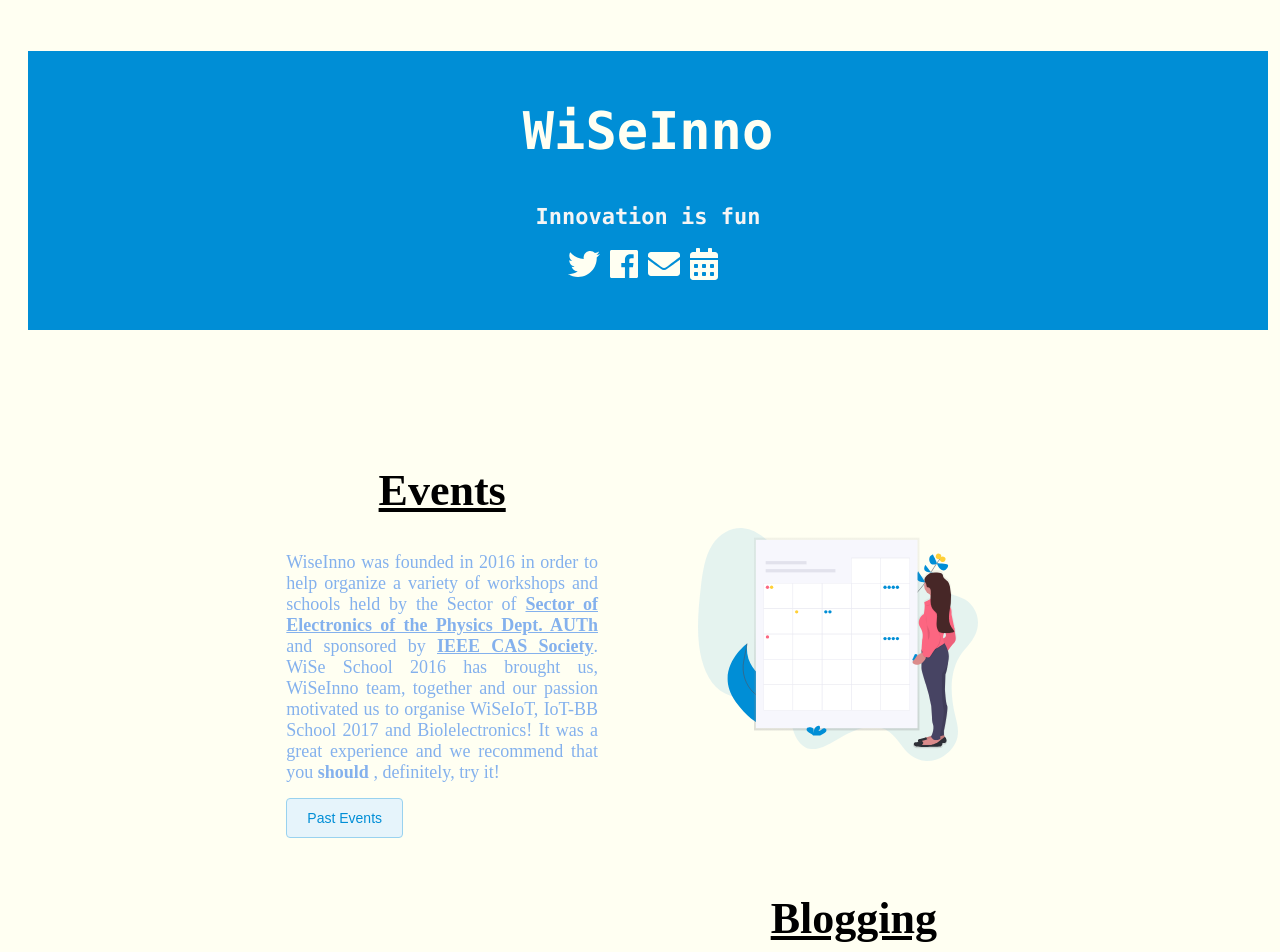
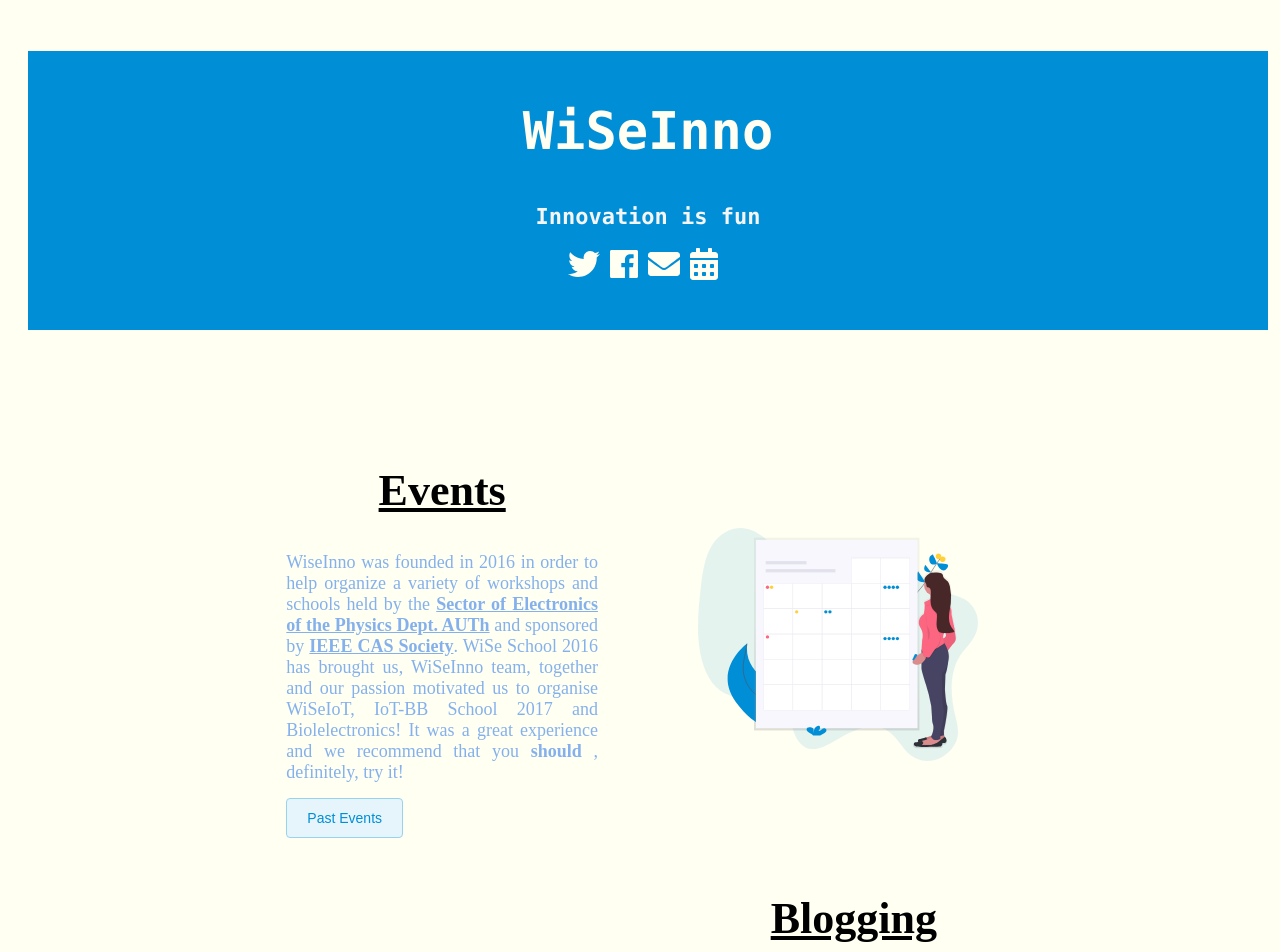
Before and after one commit to WiSeInno/home, a Vue app: page / in a window 1280 px wide. Shown: the top 952 px of the page. Built offline with nearby package versions, Linux system fonts and the light colour scheme; a web font is replaced by a local one.

Commit message:
Develop (#7)
* Final footer desing

* fixes layout issue on #4

* updated readme.md

* fixes issue with static folder

* fixes a typo oin the items

```diff
--- a/src/components/items.vue
+++ b/src/components/items.vue
@@ -4,7 +4,7 @@
       <el-col :xs="24" :sm="24" :md="12" :lg="12" :xl="12">
         <h1 class="title">Events</h1>
         <p id="txt1"class="text info">
-          WiseInno was founded in 2016 in order to help organize a variety of workshops and schools held by the Sector of <a href="http://electronics.physics.auth.gr/">Sector of Electronics of the Physics Dept. AUTh</a>  and sponsored by <a href="http://ieee-cas.org/">IEEE CAS Society</a>. WiSe School 2016 has brought us, WiSeInno team, together and our passion motivated us to organise WiSeIoT, IoT-BB School 2017 and Biolelectronics! It was a great experience and we recommend that you <strong>should </strong>, definitely, try it!
+          WiseInno was founded in 2016 in order to help organize a variety of workshops and schools held by the <a href="http://electronics.physics.auth.gr/">Sector of Electronics of the Physics Dept. AUTh</a>  and sponsored by <a href="http://ieee-cas.org/">IEEE CAS Society</a>. WiSe School 2016 has brought us, WiSeInno team, together and our passion motivated us to organise WiSeIoT, IoT-BB School 2017 and Biolelectronics! It was a great experience and we recommend that you <strong>should </strong>, definitely, try it!
           <br>
           <a href='http://wiseinno-events.herokuapp.com'><el-button type="primary" plain class="btn">Past Events</el-button></a>
         </p>
```
Also changed, not shown: 1 other file (tests, documents, lock files or other folders).
